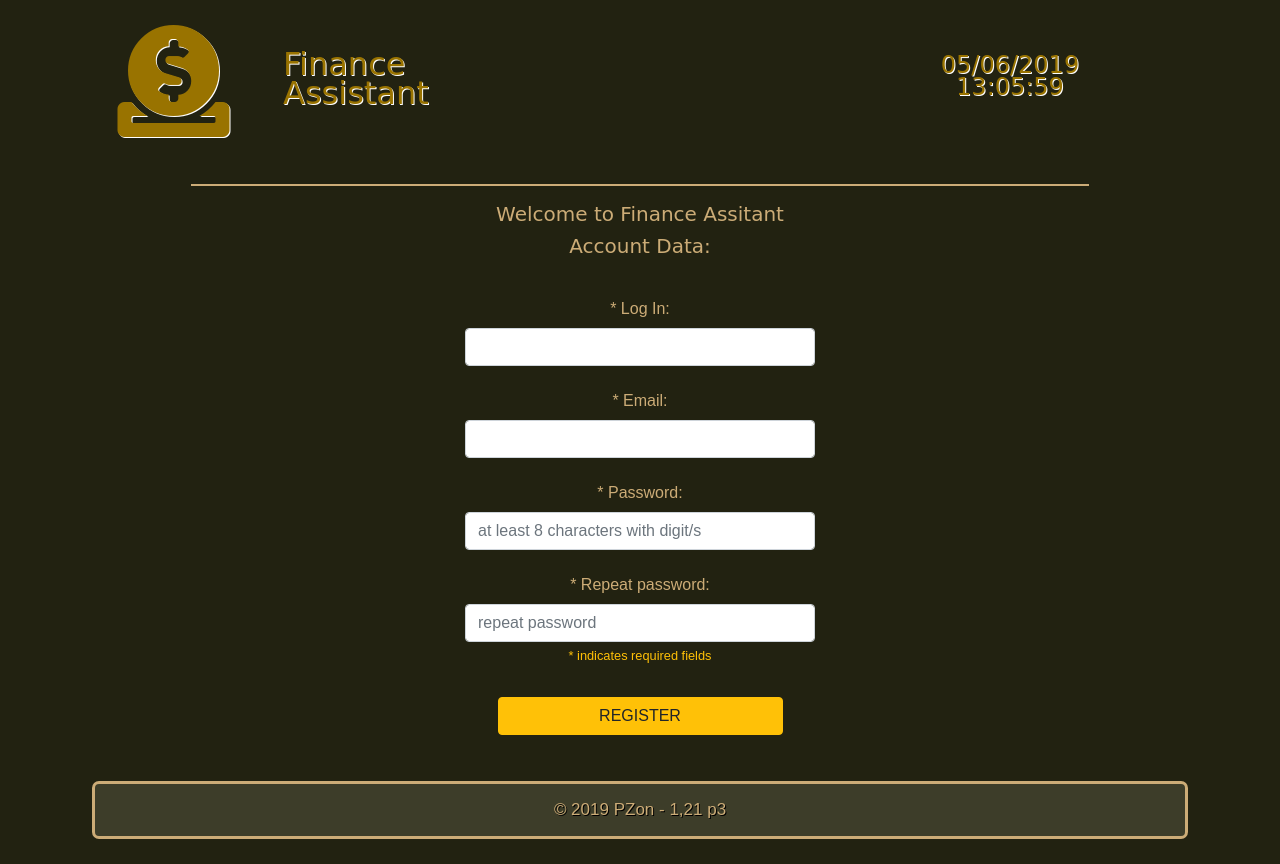
After one commit to PZon/FA_v3, a PHP site: page /registerForm.php in a window 1280 px wide. The commit adds this page. Run offline with PHP 8.4, Linux system fonts and the light colour scheme; some libraries are stand-ins or nearby versions; some web fonts are replaced.

Commit message:
Working login & register functions

```diff
--- a/css/boot_style.css
+++ b/css/boot_style.css
@@ -90,17 +90,17 @@ article{
 	text-align:center;
 	text-shadow:2px 2px #000;
 }
-#homePage{
+#mainPage{
  text-align:center;
  font-family: 'Anton', sans-serif;
 }
-#homePage p{
+#mainPage p{
  font-size:20px;
  text-shadow:2px 2px #000;
  text-align:justify;
 }
-#homePage h6,
-#homePage h5{
+#mainPage h6,
+#mainPage h5{
  font-family: 'Diplomata SC', cursive;
 }
 a{
@@ -181,3 +181,6 @@ table tr th, td{
 	border:2px solid #dc3545;
 	font-weight:bold;
 }
+.g-recaptcha{
+ display: inline-block;
+}
--- /dev/null
+++ b/db_config.php
@@ -0,0 +1,6 @@
+<?php
+return ['host'=>'localhost',
+		'user'=>'pz',
+		'pass'=>'pz',
+		'db'=>'financeassistant'];
+?>
--- /dev/null
+++ b/db_connect.php
@@ -0,0 +1,20 @@
+<?php
+$dbConfig=require_once('db_config.php');
+
+try{
+ $db=new PDO(
+  "mysql:host={$dbConfig['host']};
+   dbname={$dbConfig['db']};
+   charset=utf8",
+   $dbConfig['user'],
+   $dbConfig['pass'],
+   [PDO::ATTR_EMULATE_PREPARES => false,
+    PDO::ATTR_ERRMODE=>PDO::ERRMODE_EXCEPTION]);
+}catch(PDOException $error){
+	//echo $error;
+	//echo'<hr>';
+	//echo $error->getMessage();
+	exit(' :DB Error');
+}
+
+?>
--- a/f_LogReg.php
+++ /dev/null
@@ -1,3 +0,0 @@
-<?php
-
-?>
--- a/f_display.php
+++ b/f_display.php
@@ -12,10 +12,11 @@ function topPage(){
 	<meta name="description" content="Finance Assistant">
 	<meta name="keywords" content="finance, income, expense, budget, money">
 	<title>Finance Assistant</title>
+	<script src="https://www.google.com/recaptcha/api.js" async defer></script>
 	<link rel="shortcut icon" href="img/favicon.ico"/>
 	<link rel="stylesheet" href="https://code.jquery.com/ui/1.12.1/themes/swanky-purse/jquery-ui.css" />
 	<link rel="stylesheet" href="https://stackpath.bootstrapcdn.com/bootstrap/4.3.1/css/bootstrap.min.css" integrity="sha384-ggOyR0iXCbMQv3Xipma34MD+dH/1fQ784/j6cY/iJTQUOhcWr7x9JvoRxT2MZw1T" crossorigin="anonymous">
-	<link rel="stylesheet" href="css/boot_Style.css" media=" screen, print" type="text/css"/>
+	<link rel="stylesheet" href="css/boot_style.css" media=" screen, print" type="text/css"/>
 	<link rel="stylesheet" href="https://use.fontawesome.com/releases/v5.8.2/css/all.css" integrity="sha384-oS3vJWv+0UjzBfQzYUhtDYW+Pj2yciDJxpsK1OYPAYjqT085Qq/1cq5FLXAZQ7Ay" crossorigin="anonymous"/>
 	<link href="https://fonts.googleapis.com/css?family=Diplomata+SC" rel="stylesheet"/>
 	<script src="https://code.jquery.com/jquery-3.4.1.min.js"
@@ -53,10 +54,16 @@ function topPage(){
 		<div id="logoTxt" class="d-none d-md-inline-block col-md-8 col-lg-6">
 			Finance<br />Assistant
 		</div>
-		<div id="watch" class="d-none d-lg-inline-block col-lg-4">2019/01/01</div>
+		<div id="watch" class="d-none d-lg-inline-block col-lg-4"></div>
 	 </div>
    </header>
 </div>
+
+<?php
+}
+
+function displayCarousel(){
+?>
 <!-- Carousel -->
   <div id="myCarousel" class="carousel slide mb-3 d-none d-md-block" data-ride="carousel">
     <ol class="carousel-indicators">
@@ -103,47 +110,8 @@ function topPage(){
     </a>
   </div>
 <!-- end carousel -->
-<main>
-<article>
-<?php
-}
 
-function bottompage(){
-?>
-</article>
-</main>
 
-	<footer>
-		<div class="f_one">
-			&copy; 2019 PZon
-		</div>
-	</footer>
-
-	<a class="scrollUp" href="#" title="Scroll Up">
-		<i class="fas fa-chevron-circle-up"></i>
- 	</a>
-<script src="https://cdnjs.cloudflare.com/ajax/libs/popper.js/1.14.7/umd/popper.min.js" integrity="sha384-UO2eT0CpHqdSJQ6hJty5KVphtPhzWj9WO1clHTMGa3JDZwrnQq4sF86dIHNDz0W1" crossorigin="anonymous"></script>
-<script src="https://stackpath.bootstrapcdn.com/bootstrap/4.3.1/js/bootstrap.min.js" integrity="sha384-JjSmVgyd0p3pXB1rRibZUAYoIIy6OrQ6VrjIEaFf/nJGzIxFDsf4x0xIM+B07jRM" crossorigin="anonymous"></script>
-<script>
-		$(document).ready(function(){
-		var NavY=$('#mainMenu').offset().top;
-		var stickyNav=function(){
-			var ScrollY=$(window).scrollTop();
-
-			if(ScrollY>NavY){
-				$('#mainMenu').addClass('sticky');
-			}else{
-				$('#mainMenu').removeClass('sticky');
-			}
-		};
-		stickyNav();
-		$(window).scroll(function(){
-			stickyNav();
-		});
-	});
-</script>
-</body>
-</html>
 <?php
 }
 
@@ -162,31 +130,26 @@ function displayRegisterForm(){
 			</button>
 		  </div>
 		  <div class="modal-body">
-			<form action="f_LogReg.php" method="post">
+			<form action="registerVeryfication.php" method="post">
 			  <div class="form-group">
-				<label for="name" class="col-form-label">Name:</label>
-				<input type="text" class="form-control" id="name" >
-			  </div>
-			  <div class="form-group">
-				<label for="surname" class="col-form-label">Surname:</label>
-				<input type="text" class="form-control" id="surname">
-			  </div>
-			  <div class="form-group">
-				<label for="nick" class="col-form-label">*User name:</label>
-				<input type="text" class="form-control" id="nick" required>
+				<label for="nick" class="col-form-label">*Login:</label>
+				<input type="text" class="form-control" id="nick" name="nick"required>
 			  </div>
 			  <div class="form-group">
 				<label for="email" class="col-form-label">*Email:</label>
-				<input type="email" class="form-control" id="email" required>
+				<input type="email" class="form-control" id="email" name="email" required>
 			  </div>
 			  <div class="form-group">
 				<label for="password1" class="col-form-label">*Password:</label>
-				<input type="password" class="form-control" id="password1" required>
+				<input type="password" class="form-control" id="password1" name="pass1" placeholder="at least 8 characters with digit/s" required>
 			  </div>
 			  <div class="form-group">
 				<label for="password2" class="col-form-label">*Repeat Password:</label>
-				<input type="password" class="form-control" id="password2" required>
+				<input type="password" class="form-control" id="password2" name="pass2" required>
 				<small id="registerHelp" class="form-text text-warning">Fields with * are required</small>
+			  </div>
+			  <div class="form-group">
+				<div class="g-recaptcha" data-sitekey="6LfvQacUAAAAAAgYlAuiJsXbddEzXAGpUZ02L0No"></div>
 			  </div>
 		  <div class="modal-footer">
 			<button type="button" class="btn btn-secondary" data-dismiss="modal">Close</button>
@@ -197,8 +160,88 @@ function displayRegisterForm(){
 	  </div>
 	</div>
 <!--- end modal -->
+<?php
+}
+
+function displayMainMenu(){
+?>
+<div id="mainMenu" class="stickyToTop">
+<nav class="navbar navbar-light navbar-expand-md mb-md-5 ">
+ <div class="container">
+  <button class="navbar-toggler" type="button" data-toggle="collapse" data-target="#menuToggler" aria-controls="menuToggler" aria-expanded="false" aria-label="Toggle navigation">
+   <span class="navbar-toggler-icon"></span>
+  </button>
+  <div class="collapse navbar-collapse" id="menuToggler">
+	 <ul class="navbar-nav mr-auto mt-2 mt-lg-0">
+      <li class="nav-item">
+        <a class="nav-link" href="index.php"><i class='fas fa-landmark'></i> Home</a>
+	  </li>
+	  <li class="nav-item active">
+        <a class="nav-link" href="boot_statements.html?view=cm"><i class='fas fa-chart-line'></i> Statements<span class="sr-only">(current)</span></a>
+      </li>
+      <li class="nav-item dropdown">
+        <a class="nav-link dropdown-toggle" href="#" id="navbarDropdown1" role="button" data-toggle="dropdown" aria-haspopup="true" aria-expanded="false">
+          <i class='fas fa-money-bill'></i> Transaction
+        </a>
+        <div class="dropdown-menu" aria-labelledby="navbarDropdown1">
+          <a class="dropdown-item" href="b_transaction.html?type=I">&#9656; Add Income</a>
+          <a class="dropdown-item" href="b_transaction.html?type=E">&#9656; Add Expense</a>
+        </div>
+      </li>
+      <li class="nav-item dropdown">
+        <a class="nav-link dropdown-toggle" href="#" id="navbarDropdown2" role="button" data-toggle="dropdown" aria-haspopup="true" aria-expanded="false">
+          <i class='fas fa-cog'></i> Settings
+        </a>
+        <div class="dropdown-menu" aria-labelledby="navbarDropdown2">
+          <a class="dropdown-item" href="b_settings.html?type=account">&#9656; Account</a>
+          <a class="dropdown-item" href="b_settings.html?type=trans">&#9656; Transaction</a>
+        </div>
+      </li>
+     </ul>
+	 <span class="navbar-text mr-md-5">
+     <a href="logOut.php"><i class='fas fa-minus-circle'></i> Log Out</a>
+    </span>
+	</div>
+   </div>
+</nav>
 </div>
+<?php
+}
 
+function bottomPage(){
+?>
+<footer>
+ <div class="f_one">
+	&copy; <?=date('Y')?> PZon - 1,21 p3
+ </div>
+</footer>
+
+<a class="scrollUp" href="#" title="Scroll Up">
+ <i class="fas fa-chevron-circle-up"></i>
+</a>
+<script src="https://cdnjs.cloudflare.com/ajax/libs/popper.js/1.14.7/umd/popper.min.js" integrity="sha384-UO2eT0CpHqdSJQ6hJty5KVphtPhzWj9WO1clHTMGa3JDZwrnQq4sF86dIHNDz0W1" crossorigin="anonymous"></script>
+<script src="https://stackpath.bootstrapcdn.com/bootstrap/4.3.1/js/bootstrap.min.js" integrity="sha384-JjSmVgyd0p3pXB1rRibZUAYoIIy6OrQ6VrjIEaFf/nJGzIxFDsf4x0xIM+B07jRM" crossorigin="anonymous"></script>
+<script	src="js/scrollTo.js"></script>
+<script>
+		$(document).ready(function(){
+		var NavY=$('#mainMenu').offset().top;
+		var stickyNav=function(){
+			var ScrollY=$(window).scrollTop();
+
+			if(ScrollY>NavY){
+				$('#mainMenu').addClass('stickyToTop');
+			}else{
+				$('#mainMenu').removeClass('stickyToTop');
+			}
+		};
+		stickyNav();
+		$(window).scroll(function(){
+			stickyNav();
+		});
+	});
+</script>
+</body>
+</html>
 <?php
 }
 ?>
--- a/functions_main.php
+++ b/functions_main.php
@@ -1,5 +1,4 @@
 <?php
+require_once('db_connect.php');
 require_once('f_display.php');
-require_once('f_LogReg.php');
-
 ?>
--- /dev/null
+++ b/logOut.php
@@ -0,0 +1,6 @@
+<?php
+session_start();
+//unset($_SESSION['userVerified']);
+session_unset();
+header('Location: index.php');
+?>
--- /dev/null
+++ b/registerForm.php
@@ -0,0 +1,61 @@
+<?php
+session_start();
+require_once('functions_main.php');
+
+topPage();
+echo '<hr>';
+?>
+ <div id="mainPage" class="container">
+  <div class="row">
+   <div class="col-sm-12 ">
+    <h5>Welcome to Finance Assitant</h5>
+   </div>
+  </div>
+  <?php
+ if (isset($_SESSION['regError'])){
+	 echo "<h6 class=\"text-danger\">".$_SESSION['regError']."</h6>";
+	unset($_SESSION['regError']);
+ }
+ ?>
+  <h5>Account Data:</h5><br>
+	<form action="registerVeryfication.php" method="post">
+	 <input type="text" class="form-control" id="userId" hidden>
+	 <div class="row justify-content-md-center">
+	  <div class="form-group col-md-4">
+		<label for="nick" class="col-form-label">* Log In:</label>
+		<input type="text" class="form-control" id="nick" name="nick"
+		<?= isset($_SESSION['tmp_nick']) ? 'value="'.$_SESSION['tmp_nick'].'"':'';
+		unset($_SESSION['tmp_nick']);?> required>
+	  </div>
+	 </div>
+	 <div class="row justify-content-md-center">
+	  <div class="form-group col-md-4">
+		<label for="mail" class="col-form-label">* Email:</label>
+		<input type="email" class="form-control" id="email" name="email"
+		<?= isset($_SESSION['tmp_email']) ? 'value="'.$_SESSION['tmp_email'].'"':'';
+		unset($_SESSION['tmp_email']);?> required >
+	  </div>
+	 </div>
+	 <div class="row justify-content-md-center">
+	  <div class="form-group col-md-4">
+		<label for="password1" class="col-form-label">* Password:</label>
+		<input type="password" class="form-control" id="password1" name="pass1" placeholder="at least 8 characters with digit/s" required>
+	  </div>
+	 </div>
+	 <div class="row justify-content-md-center">
+	  <div class="form-group col-md-4">
+		<label for="password2" class="col-form-label">* Repeat password:</label>
+		<input type="password" class="form-control" id="password2" name="pass2" placeholder="repeat password" required>
+		<small id="passHelp" class="form-text text-warning">* indicates required fields </small>
+	  </div>
+	 </div>
+	 <div class="row justify-content-sm-center">
+	  <div class="g-recaptcha" data-sitekey="6LfvQacUAAAAAAgYlAuiJsXbddEzXAGpUZ02L0No"></div>
+	 </div>
+	 <div class="row justify-content-sm-center">
+	  <button type="submit" class="btn btn-warning col-sm-3 m-md-3">REGISTER</button>
+	 </div>
+	</form>
+<?php
+bottomPage();
+?>
```
Also changed, not shown: index.php (+21 -7 lines), loginVeryfication.php (added, +32 -0 lines), registerVeryfication.php (added, +101 -0 lines), statements.php (added, +60 -0 lines).
